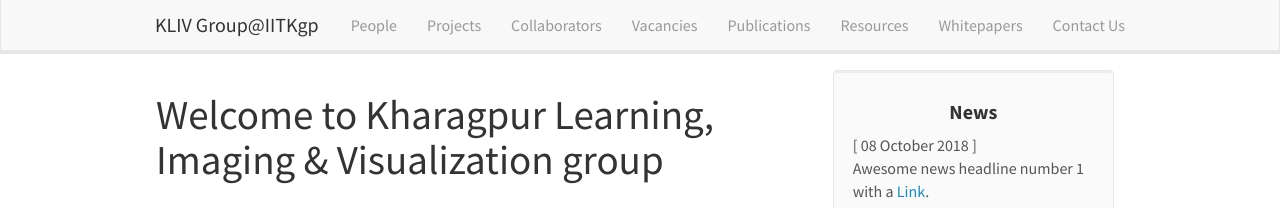
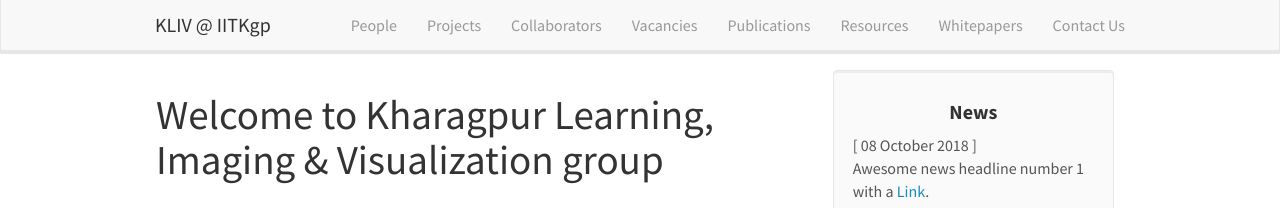
Before and after one commit to iitkliv/tempsite, a Jekyll site: the page built from _pages/home.md, in a window 1280 px wide. Shown: the top 208 px of the page. Built offline with Jekyll 4.4.1, drawn with Linux system fonts in a browser that asks for light colours; nearby versions of some CDN libraries.

```diff
--- a/_includes/header.html
+++ b/_includes/header.html
@@ -7,7 +7,7 @@
 		<span class="icon-bar"></span>
 	  </button>
 
-    <a class="navbar-brand" href="{{ site.url }}{{ site.baseurl }}/">KLIV Group@IITKgp</a>
+    <a class="navbar-brand" href="{{ site.url }}{{ site.baseurl }}/">KLIV @ IITKgp</a>
 	</div>
 	<div class="collapse navbar-collapse" id="navbar-collapse-1">
 	  <ul class="nav navbar-nav navbar-right">
```
